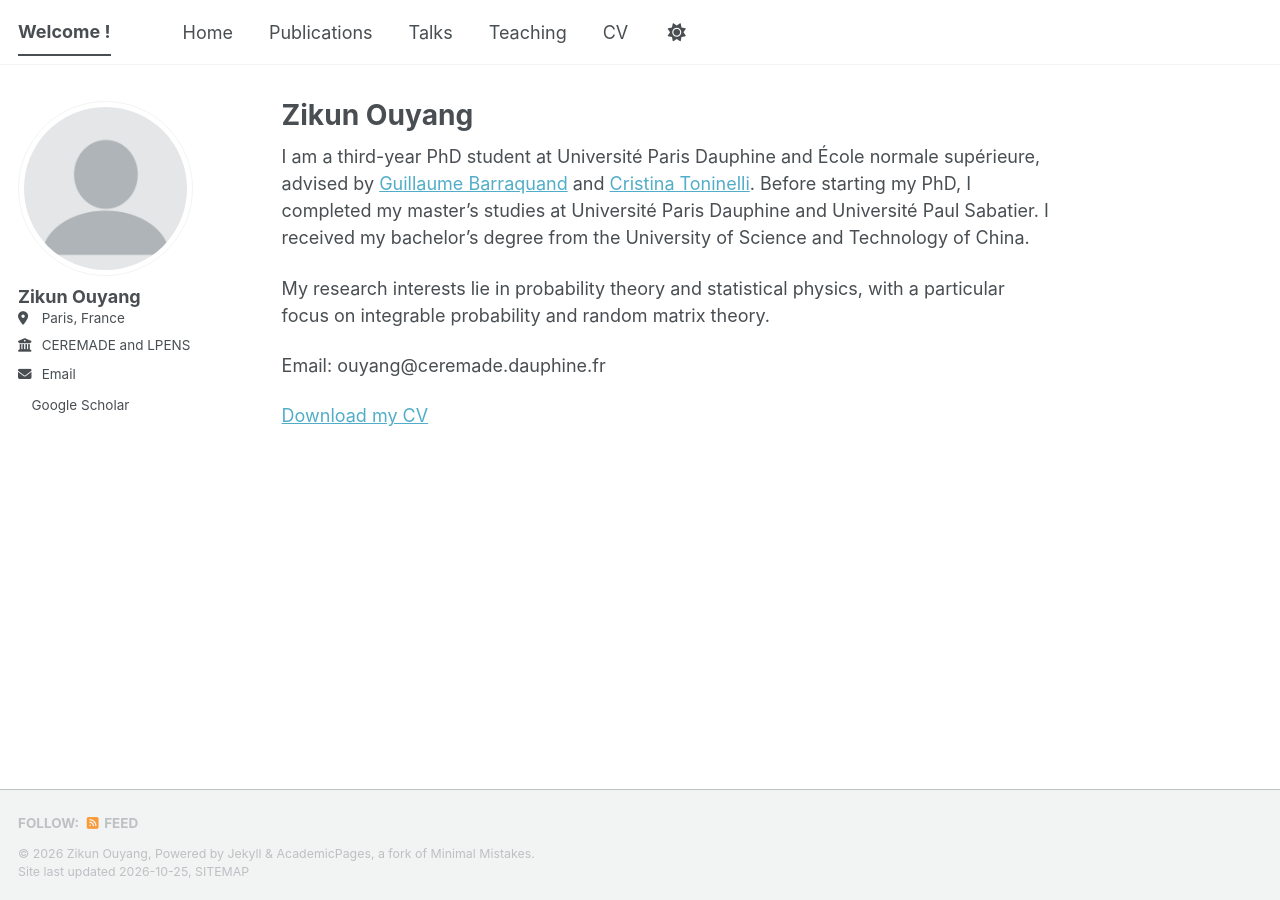
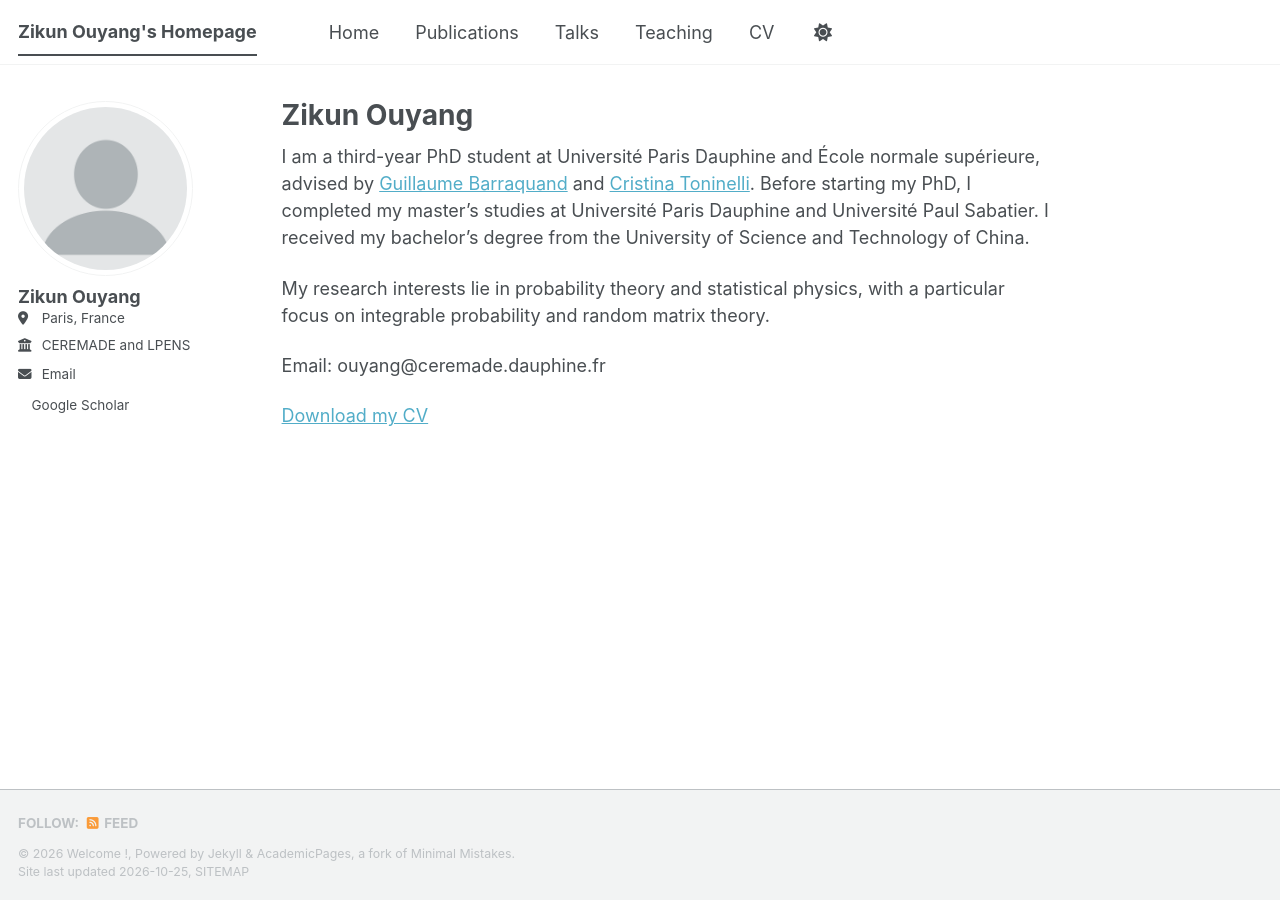
Before and after one commit to ZikunOuyang/zikunouyang.github.io, a Jekyll site: the page built from _pages/about.md, in a window 1280 px wide. Built offline with Jekyll 4.4.1, drawn with Linux system fonts in a browser that asks for light colours; a style sheet for code colours, icons or effects is not loaded.

Commit message:
Update _config.yml

```diff
--- a/_config.yml
+++ b/_config.yml
@@ -9,9 +9,9 @@
 # Basic Site Settings
 locale                   : "en-US"
 site_theme               : "default" # The available themes options are "default", "air", "sunrise", "mint", "dirt" and "contrast"
-title                    : "Welcome !"
+title                    : "Zikun Ouyang's Homepage"
 title_separator          : "-"
-name                     : &name "Zikun Ouyang"
+name                     : &name "Welcome !"
 description              : &description "Zikun Ouyang's academic portfolio"   # Update this with a general description of your site, this is the default if not overridden by a page
 url                      : https://zikunouyang.github.io # The base hostname & protocol for your site e.g. "https://[your GitHub username].github.io",
                                                            # or if you already have some other page hosted on Github then use "https://[your GitHub username].github.io/[Your Repo Name]"
```
